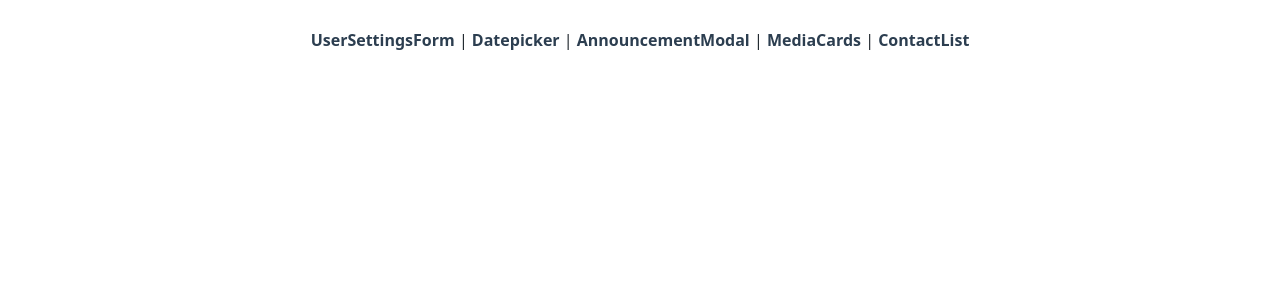
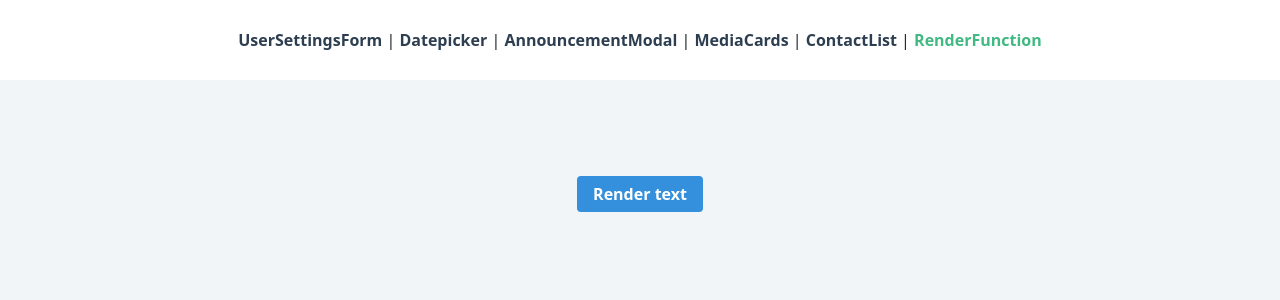
Before and after one commit to 124c4a11/AdvancedVueComponentDesign-Vue.js-, a Vue app: page /render-function in a window 1280 px wide. Shown: the top 300 px of the page. Built offline with nearby package versions, Linux system fonts and the light colour scheme.

Commit message:
RenderFunction: base

```diff
--- a/src/App.vue
+++ b/src/App.vue
@@ -5,7 +5,8 @@
       <router-link to="/datepicker">Datepicker</router-link> |
       <router-link to="/announcement-modal">AnnouncementModal</router-link> |
       <router-link to="/media-cards">MediaCards</router-link> |
-      <router-link to="/contact-list">ContactList</router-link>
+      <router-link to="/contact-list">ContactList</router-link> |
+      <router-link to="/render-function">RenderFunction</router-link>
     </div>
     <router-view/>
   </div>
--- /dev/null
+++ b/src/components/Render.vue
@@ -0,0 +1,26 @@
+<script>
+export default {
+  props: ['tag'],
+
+  data () {
+    return {}
+  },
+
+  render (createElement) {
+    return createElement(
+      this.tag,
+
+      {
+        attrs: {
+          class: 'btn btn-blue'
+        },
+        on: {
+          click: () => alert('Clicked!')
+        }
+      },
+
+      'Render text'
+    )
+  }
+}
+</script>
--- a/src/router.js
+++ b/src/router.js
@@ -6,6 +6,7 @@ import DatePicker from './views/DatePicker.vue'
 import AnnouncementModal from './views/AnnouncementModal.vue'
 import MediaCards from './views/MediaCards.vue'
 import ContactList from './views/ContactList.vue'
+import RenderFunc from './views/RenderFunc.vue'
 
 Vue.use(Router)
 
@@ -37,6 +38,11 @@ export default new Router({
       path: '/contact-list',
       name: 'contact-list',
       component: ContactList
+    },
+    {
+      path: '/render-function',
+      name: 'render-funcion',
+      component: RenderFunc
     }
   ]
 })
--- /dev/null
+++ b/src/views/RenderFunc.vue
@@ -0,0 +1,21 @@
+<template>
+  <div class="min-h-screen bg-grey-lighter p-8">
+    <div class="text-center p-8 my-8">
+      <render tag="button"></render>
+    </div>
+  </div>
+</template>
+
+<script>
+import Render from '@/components/Render.vue'
+
+export default {
+  components: {
+    Render
+  },
+
+  data () {
+    return {}
+  }
+}
+</script>
```
